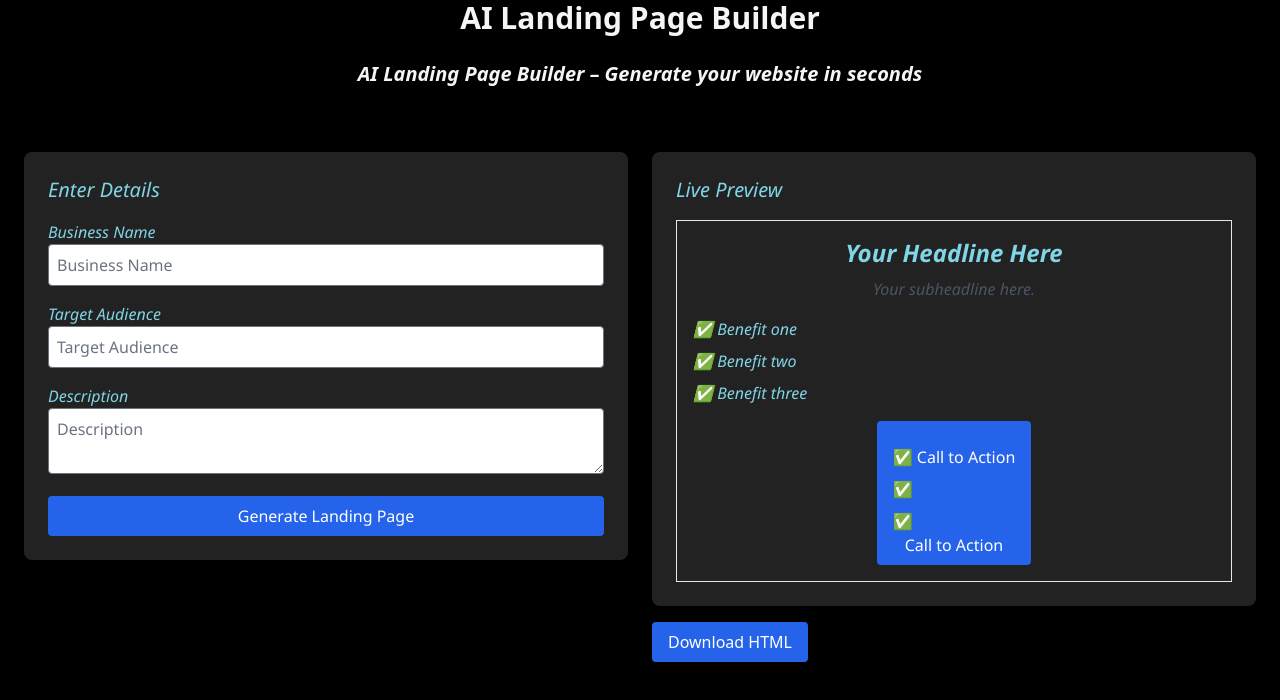
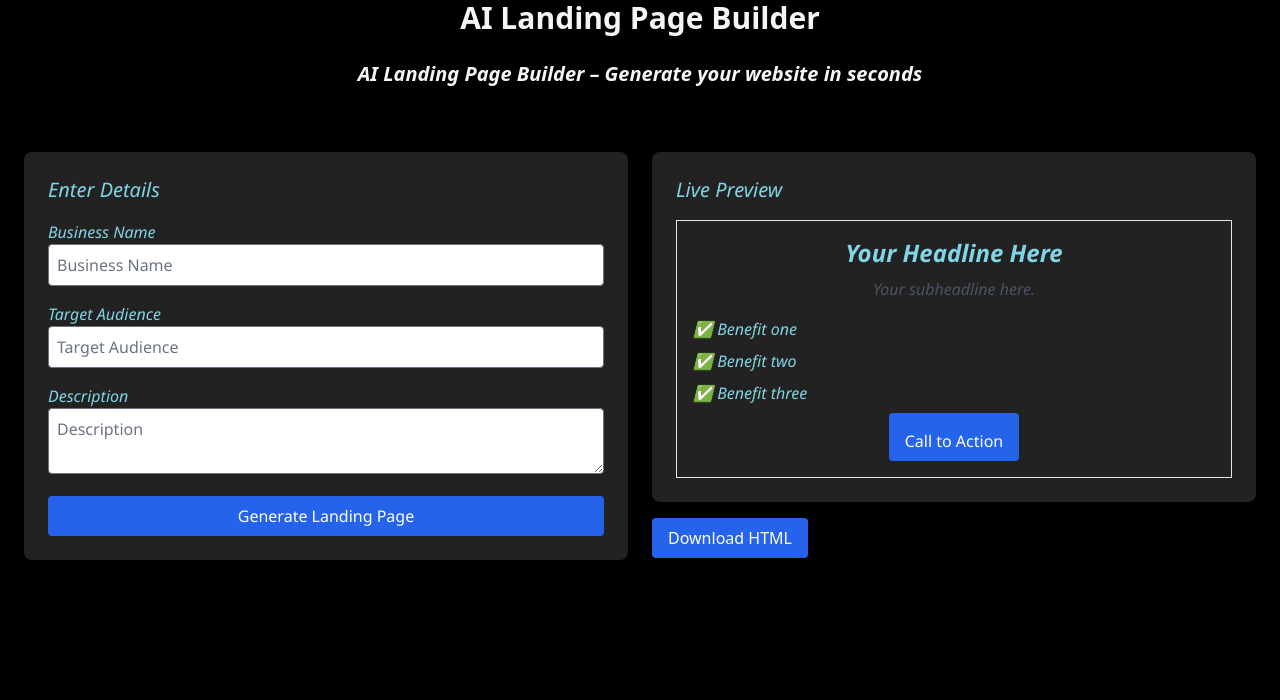
Before and after one commit to iqraghori/AI-landing-builder, a React (Create React App) app: page / in a window 1280 px wide. Shown: the top 700 px of the page. Built offline with nearby package versions, Linux system fonts and the light colour scheme; no server answers.

Commit message:
cta list fixed

```diff
--- a/src/components/LivePreview.js
+++ b/src/components/LivePreview.js
@@ -23,16 +23,16 @@ function LivePreview({ headline, subheadline, benefits, cta }) {
           </ul>
 
           {/* CTA Button */}
-          <button className="mt-4 bg-blue-600 text-white px-4 py-2 rounded">
+          <button className="mt-2 bg-blue-600 text-white px-4 py-0 rounded">
             <ul className="mt-4 space-y-2 text-left">
               {cta && cta.length > 0 ? (
-                cta.map((b, i) => <li key={i}>✅ {b}</li>)
+                cta.map((b, i) => <li key={i}>{b}</li>)
               ) : (
                 <li>Call to Action</li>
               )}
             </ul>
 
-            {cta || "Call to Action"}
+
           </button>
         </div>
       </div>
```
